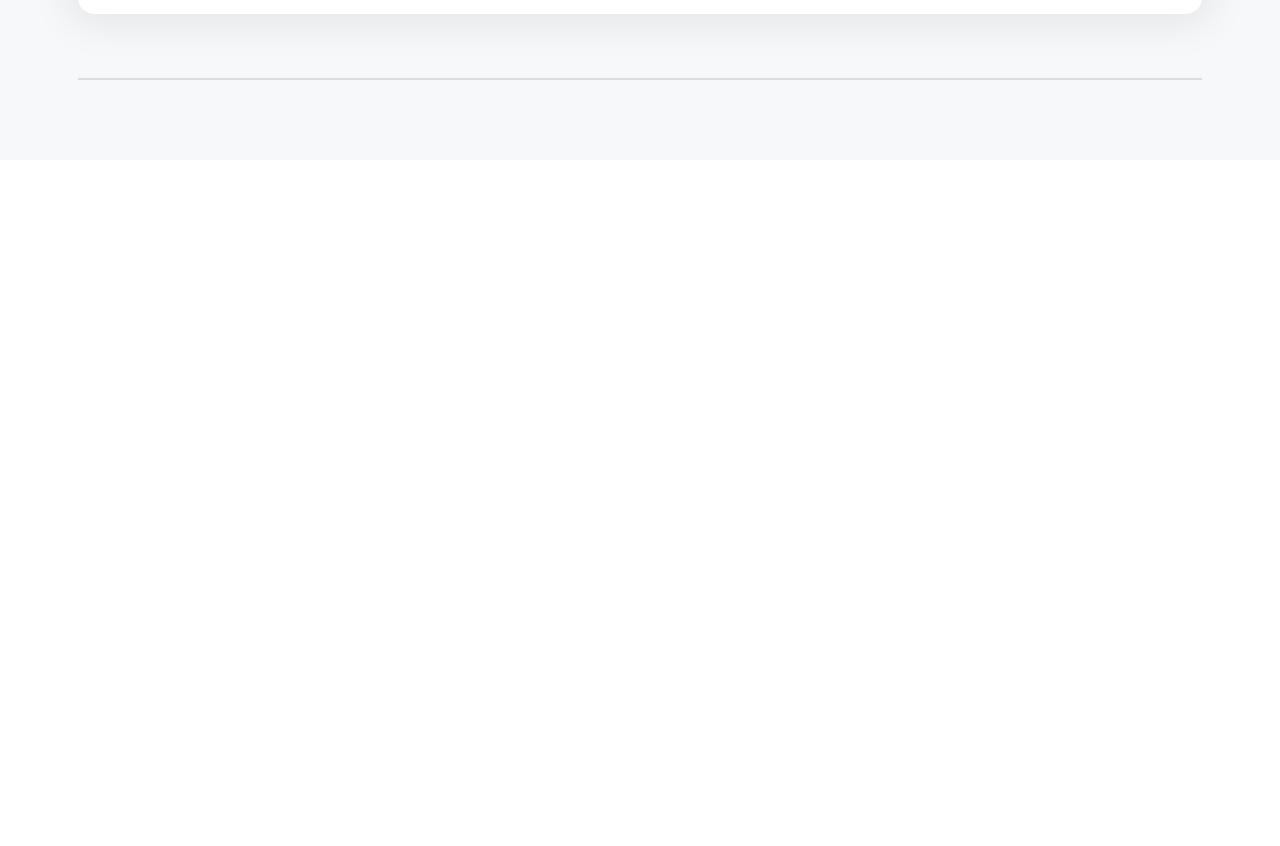
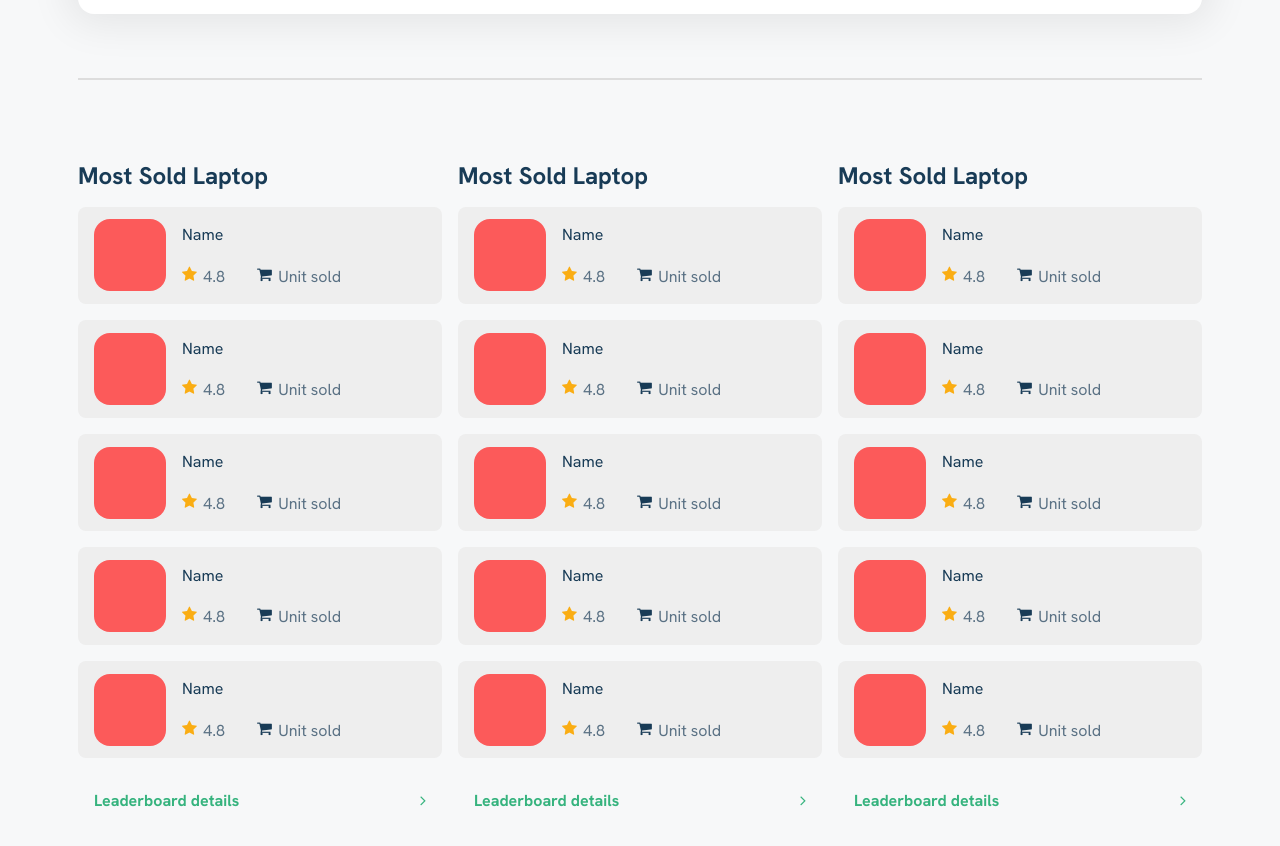
Before and after one commit to hazemelfeky/ehya, a React (Create React App) app: page / in a window 1280 px wide. Shown: the part 2100-2946 px from the top of the page. Before the commit the page ends 2260 px from the top, so only its background shows below. Built offline with nearby package versions, Linux system fonts and the light colour scheme; a web font is replaced by a local one.

Commit message:
feat: add most-items section

```diff
--- a/src/App.css
+++ b/src/App.css
@@ -314,7 +314,7 @@ ul.hero-pros li {
   right: 0;
   left: 0;
   height: 25rem;
-  background-color: #36B37E;
+  background-color: #36b37e;
   opacity: 0.1;
 }
 
@@ -393,6 +393,74 @@ ul.hero-pros li {
   display: grid;
   place-content: center;
 }
+
+.most {
+  display: flex;
+  gap: 1rem;
+  overflow-x: auto;
+  scroll-snap-type: x mandatory;
+  padding-top: 5rem;
+}
+.most-col {
+  display: flex;
+  flex-direction: column;
+  gap: 1rem;
+  flex: 1;
+  min-width: 14rem;
+  scroll-snap-align: start;
+}
+.most-col h3 {
+  font-size: 1.5rem;
+}
+
+.most-item {
+  padding: 0.8rem 1rem;
+  border-radius: 0.5rem;
+  background-color: #eee;
+  display: flex;
+  gap: 1rem;
+}
+.most-item .most-item-img {
+  width: 4.5rem;
+  height: 4.5rem;
+  border-radius: 1rem;
+  background-color: var(--red-color);
+}
+.most-item-details {
+  display: flex;
+  flex-direction: column;
+  gap: 0.7rem;
+  justify-content: space-around;
+}
+.most-item-details-descripition {
+  display: flex;
+  gap: 2rem;
+}
+.most-item-details-descripition div {
+  display: flex;
+  gap: 0.4rem;
+  color: var(--text-light-color);
+}
+
+.fa-star {
+  color: var(--yellow-color);
+}
+
+.most-details {
+  border: 0;
+  background-color: transparent;
+  display: flex;
+  justify-content: space-between;
+  font-size: 1rem;
+  font-weight: bold;
+  padding: 1rem;
+}
+
+.most-details i,
+.most-details span {
+  color: var(--green-color);
+}
+
 @media only screen and (max-width: 320px) {
   /* .container {
     margin: 1.5rem;
@@ -401,7 +469,7 @@ ul.hero-pros li {
 
 @media only screen and (max-width: 768px) {
   .container {
-    margin: 0 1.5rem;
+    margin: 5rem 1.5rem;
   }
   .burger,
   .close-menu {
@@ -445,9 +513,18 @@ ul.hero-pros li {
   .hero-top-left .hero-heading {
     font-size: 2rem;
   }
+
+  .recommendation-title h2,
+  .items-container .items-head h2 {
+    font-size: 1.5rem;
+  }
+  .items-container .items-head button {
+    font-size: 1rem;
+  }
   .items .slider-container .item:not(:last-of-type) {
     border-right: 0;
     border-bottom: 2px solid #eee;
+    width: -webkit-fill-available;
   }
   .items .slider-container {
     flex-direction: column;
@@ -457,6 +534,10 @@ ul.hero-pros li {
     position: relative;
     right: 0;
   }
+
+  .most-item {
+    flex-direction: column;
+  }
 }
 
 @media only screen and (max-width: 1024px) {
--- a/src/components/Items.jsx
+++ b/src/components/Items.jsx
@@ -29,6 +29,37 @@ const Items = () => {
             </span>
           </div>
         </div>
+        <div className="most">
+          {[1, 2 , 3].map((col) => (
+            <div className="most-col" key={col}>
+              <h3>Most Sold Laptop</h3>
+              {[0, 1, 2, 3, 4].map((el) => (
+                <div key={el} className="most-item">
+                  <div className="most-item-img"></div>
+                  <div className="most-item-details">
+                    <div className="name">Name</div>
+                    <div className="most-item-details-descripition">
+                      <div className="stars">
+                        <i className="fa fa-star" aria-hidden="true" />
+                        4.8
+                      </div>
+                      <div className="sold">
+                        <i className="fa fa-shopping-cart" aria-hidden="true" />
+                        Unit sold
+                      </div>
+                    </div>
+                  </div>
+                </div>
+              ))}
+              <button className="most-details">
+                <span>Leaderboard details</span>
+                <span>
+                  <i className="fa fa-angle-right" aria-hidden="true" />
+                </span>
+              </button>
+            </div>
+          ))}
+        </div>
       </div>
     </div>
   );
```
